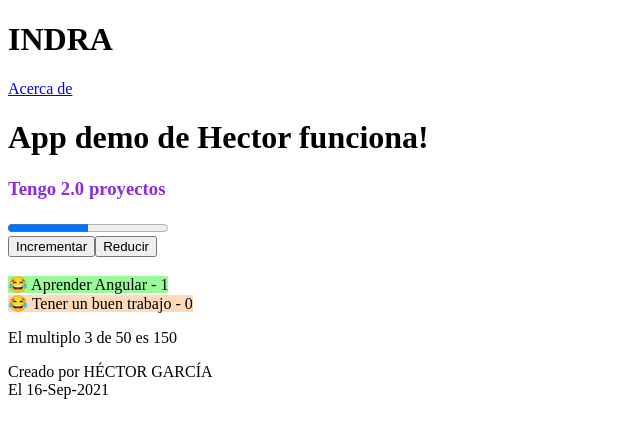
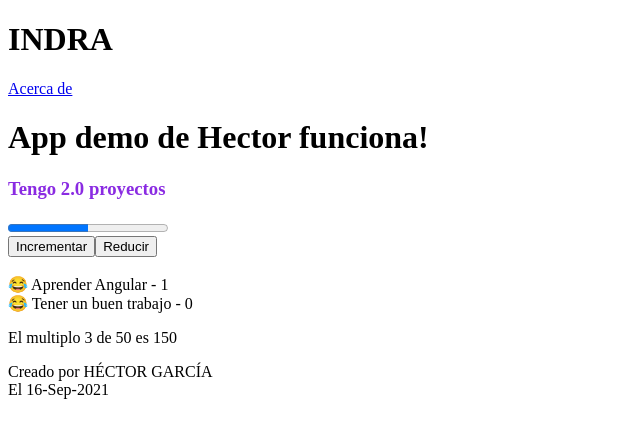
Before and after one commit to CAS-indra/demo-hectorg, an Angular app: page / in a window 1280 px wide. Shown: the top 438 px of the page, without its empty margins (0-640 px from the left). Built offline with nearby package versions, Linux system fonts and the light colour scheme.

Commit message:
componente home para ruta vacia

```diff
--- a/src/app/app-routing.module.ts
+++ b/src/app/app-routing.module.ts
@@ -1,10 +1,16 @@
 import { NgModule } from '@angular/core';
 import { RouterModule, Routes } from '@angular/router';
+import { HomeComponent } from './home/home.component';
 
-const routes: Routes = [];
+const routes: Routes = [
+  {
+    path: '',
+    component: HomeComponent,
+  },
+];
 
 @NgModule({
   imports: [RouterModule.forRoot(routes)],
-  exports: [RouterModule]
+  exports: [RouterModule],
 })
-export class AppRoutingModule { }
+export class AppRoutingModule {}
--- a/src/app/app.component.html
+++ b/src/app/app.component.html
@@ -1,31 +1,5 @@
 <!-- cabecera -->
 <app-cabecera></app-cabecera>
-
-<app-titulo></app-titulo>
-
-<h3 [style.color]="color">Tengo {{ proyectos.length | number:'1.1' }} proyectos</h3>
-
-<progress *ngIf="value > 0"
-          [value]="value"
-          max="100"></progress>
-
-<br>
-
-<button (click)="incrementar()">Incrementar</button>
-<button (click)="reducir()">Reducir</button>
-
-<br><br>
-
-<div *ngFor="let proyecto of proyectos">
-  <!--<span [class]= proyecto.status></span>
-     <span class="{{ proyecto.status}}">  -->
-   <span [ngClass]="{ active: proyecto.status ==1, pending: proyecto.status==0}">
-
-    😂 {{ proyecto.name }} - {{ proyecto.status }}
-  </span>
-</div>
-
-<p>El multiplo 3 de {{ value }} es {{ multiplo(3) }}</p>
 
 
 <router-outlet></router-outlet>
--- a/src/app/app.component.ts
+++ b/src/app/app.component.ts
@@ -5,33 +5,4 @@
   templateUrl: './app.component.html',
   styleUrls: ['./app.component.scss'],
 })
-export class AppComponent {
-  public proyectos = [
-    {
-      name: 'Aprender Angular',
-      status: 1,
-    },
-    {
-      name: 'Tener un buen trabajo',
-      status: 0,
-    },
-  ];
-  public color = 'blueviolet';
-  public value = 50;
-
-  public incrementar(): void {
-    this.value++;
-    console.log('value --> ', this.value);
-  }
-
-  public reducir(): void {
-    this.value--;
-    console.log('value --> ', this.value);
-  }
-
-  public multiplo(cantidad: number): number {
-    return cantidad * this.value;
-  }
-
-  title = 'App demo de Hector';
-}
+export class AppComponent {}
--- a/src/app/app.module.ts
+++ b/src/app/app.module.ts
@@ -5,9 +5,10 @@
 import { AppComponent } from './app.component';
 import { LayoutModule } from './layout/layout.module';
 import { TituloComponent } from './titulo/titulo.component';
+import { HomeComponent } from './home/home.component';
 
 @NgModule({
-  declarations: [AppComponent, TituloComponent],
+  declarations: [AppComponent, TituloComponent, HomeComponent],
   imports: [BrowserModule, AppRoutingModule, LayoutModule],
   providers: [],
   bootstrap: [AppComponent],
--- /dev/null
+++ b/src/app/home/home.component.html
@@ -0,0 +1,25 @@
+<app-titulo></app-titulo>
+
+<h3 [style.color]="color">Tengo {{ proyectos.length | number:'1.1' }} proyectos</h3>
+
+<progress *ngIf="value > 0"
+          [value]="value"
+          max="100"></progress>
+
+<br>
+
+<button (click)="incrementar()">Incrementar</button>
+<button (click)="reducir()">Reducir</button>
+
+<br><br>
+
+<div *ngFor="let proyecto of proyectos">
+  <!--<span [class]= proyecto.status></span>
+     <span class="{{ proyecto.status}}">  -->
+   <span [ngClass]="{ active: proyecto.status ==1, pending: proyecto.status==0}">
+
+    😂 {{ proyecto.name }} - {{ proyecto.status }}
+  </span>
+</div>
+
+<p>El multiplo 3 de {{ value }} es {{ multiplo(3) }}</p>
--- /dev/null
+++ b/src/app/home/home.component.ts
@@ -0,0 +1,39 @@
+import { Component } from '@angular/core';
+
+@Component({
+  selector: 'app-home',
+  templateUrl: './home.component.html',
+  styleUrls: ['./home.component.scss'],
+})
+export class HomeComponent {
+  constructor() {}
+
+  public proyectos = [
+    {
+      name: 'Aprender Angular',
+      status: 1,
+    },
+    {
+      name: 'Tener un buen trabajo',
+      status: 0,
+    },
+  ];
+  public color = 'blueviolet';
+  public value = 50;
+
+  public incrementar(): void {
+    this.value++;
+    console.log('value --> ', this.value);
+  }
+
+  public reducir(): void {
+    this.value--;
+    console.log('value --> ', this.value);
+  }
+
+  public multiplo(cantidad: number): number {
+    return cantidad * this.value;
+  }
+
+  title = 'App demo de Hector';
+}
```
Also changed, not shown: src/app/home/home.component.scss (added), 1 other file (tests, documents, lock files or other folders).
